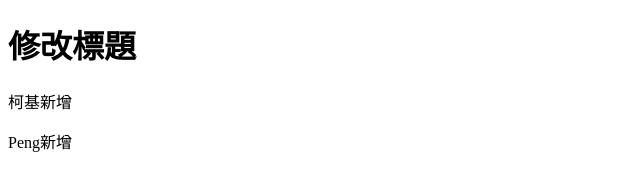
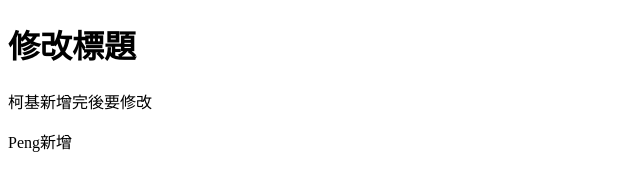
Before and after one commit to Uli1313/1019-1, a plain HTML site: page index.html in a window 1280 px wide. Shown: the whole page, without its empty margins (0-640 px from the left). Drawn offline with Linux system fonts and the light colour scheme.

Commit message:
修改柯基的p標籤

```diff
--- a/index.html
+++ b/index.html
@@ -7,7 +7,7 @@
   </head>
   <body>
     <h1>修改標題</h1>
-    <p>柯基新增</p>
+    <p>柯基新增完後要修改</p>
     <p>Peng新增</p>
   </body>
 </html>
```
